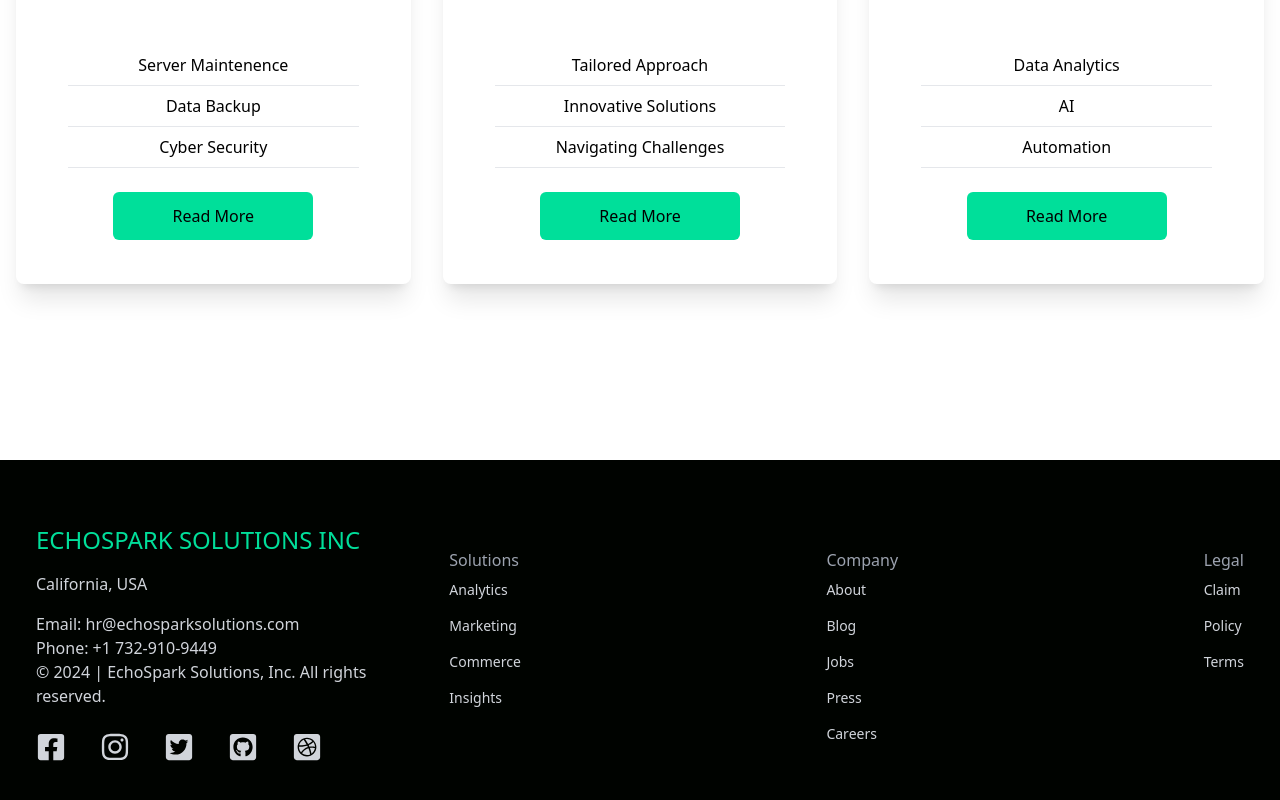
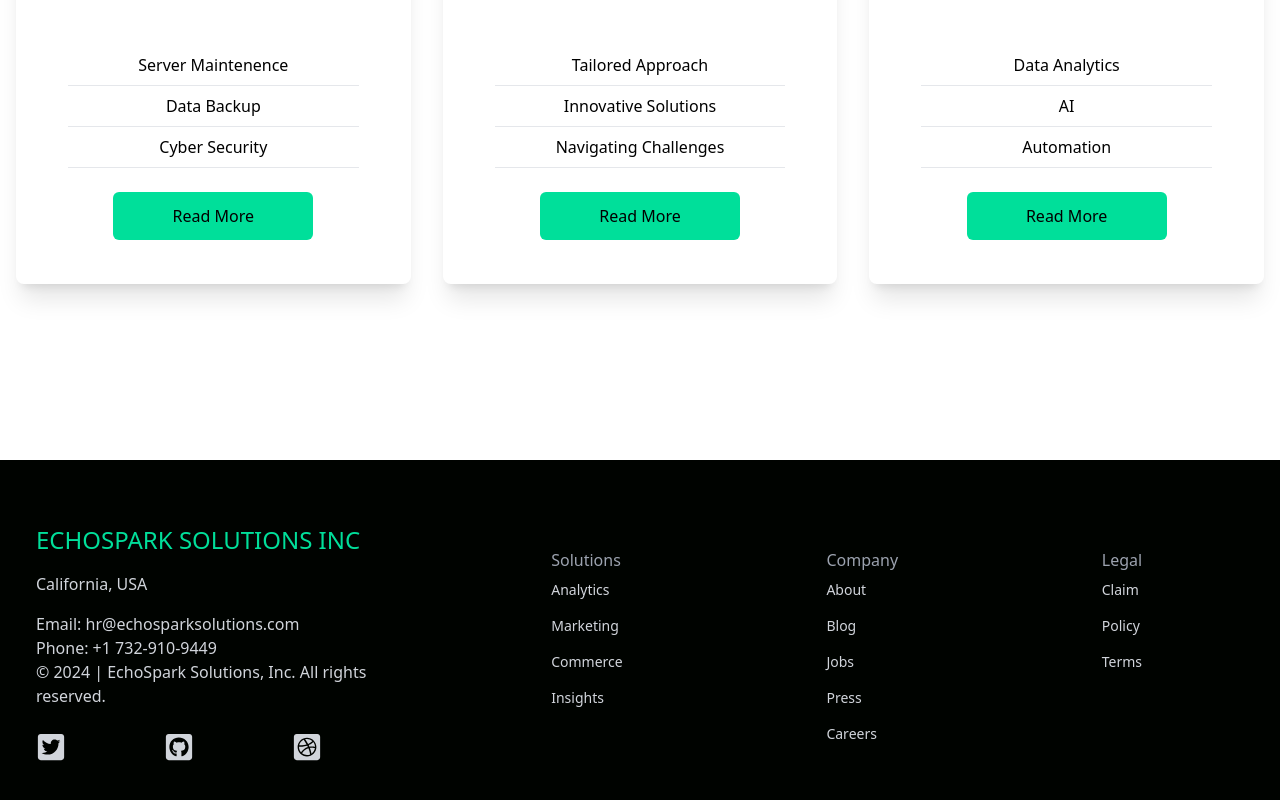
Before and after one commit to echosparksolutions/Website, a React (Create React App) app: page / in a window 1280 px wide. Shown: the part 2534-3334 px from the top of the page. Built offline with nearby package versions, Linux system fonts and the light colour scheme.

Commit message:
Deleted Facebook and Instagram icons from footer

```diff
--- a/src/components/Footer.jsx
+++ b/src/components/Footer.jsx
@@ -2,9 +2,7 @@ import React from "react";
 import { Link } from 'react-router-dom';
 import {
   FaDribbbleSquare,
-  FaFacebookSquare,
   FaGithubSquare,
-  FaInstagram,
   FaTwitterSquare
 } from "react-icons/fa";
 
@@ -19,14 +17,14 @@ const Footer = () => {
         <p>&copy; 2024 | EchoSpark Solutions, Inc. All rights reserved.</p>
 
         <div className='flex justify-between md:w-[75%] my-6'>
-            <FaFacebookSquare size={30} />
-            <FaInstagram size={30} />
             <FaTwitterSquare size={30} />
-            <FaGithubSquare size={30} />
+            <a href="https://github.com/">
+              <FaGithubSquare size={30} />
+            </a>
             <FaDribbbleSquare size={30} />
         </div>
       </div>
-      <div className='lg:col-span-2 flex justify-between mt-6'>
+      <div className='lg:col-span-2 flex justify-around mt-6'>
     <div>
         <h6 className='font-medium text-gray-400'>Solutions</h6>
         <ul>
```
Also changed, not shown: 1 other file (tests, documents, lock files or other folders).
